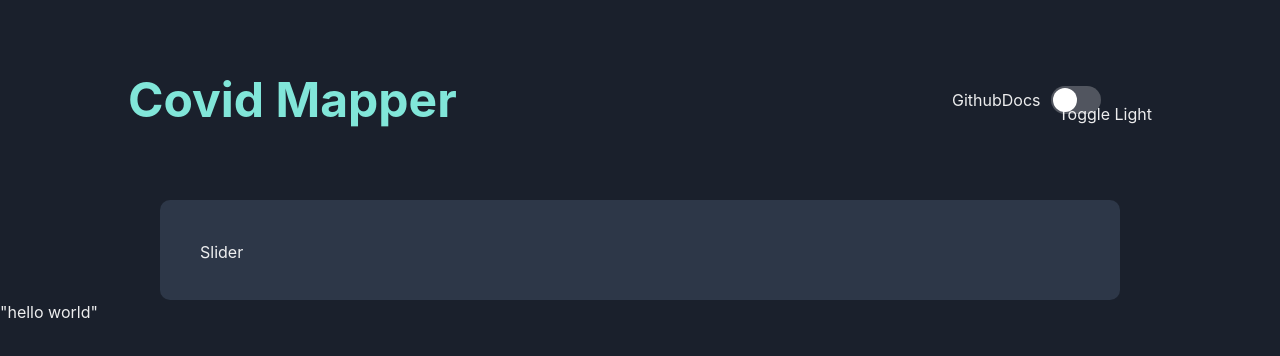
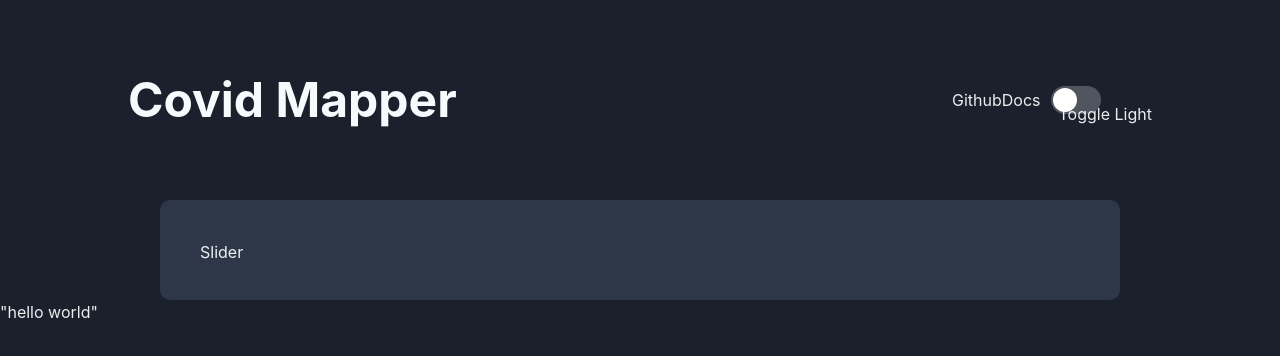
Before and after one commit to bentvelj/delta-hacks, a React (Create React App) app: page / in a window 1280 px wide. Shown: the top 356 px of the page. Built offline with nearby package versions, Linux system fonts and the light colour scheme.

Commit message:
adds logo atom, changes header section

```diff
--- a/src/components/sections/Header.tsx
+++ b/src/components/sections/Header.tsx
@@ -44,6 +44,6 @@ const StyledLogoWrapper = styled.div`
 
 const StyledText = styled.h1`
   font-weight: bold;
-  color: ${theme.colors.teal[200]};
+  color: ${theme.colors.gray[50]};
   font-size: ${theme.fontSizes['5xl']};
 `;
--- a/src/components/sections/SliderPanel.tsx
+++ b/src/components/sections/SliderPanel.tsx
@@ -28,7 +28,8 @@ const StyledInnerContainer = styled.div<{ colorMode: ColorMode }>`
   display: flex;
   width: 75%;
   height: 100%;
-  background-color: ${({colorMode}) => colorMode === 'light' ? theme.colors.gray[100] : theme.colors.gray[700]};
+  background-color: ${({ colorMode }) =>
+    colorMode === 'light' ? theme.colors.gray[100] : theme.colors.gray[700]};
   border-radius: 10px;
   padding: 40px;
 `;
```
Also changed, not shown: src/components/atoms/Logo.tsx (added).
